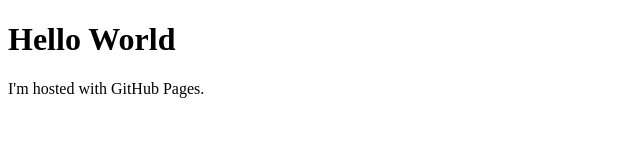
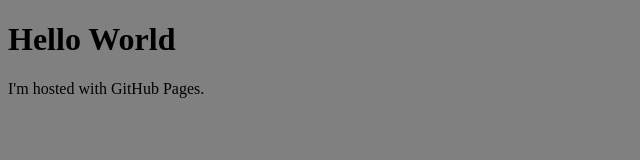
Before and after one commit to DumpleDorf/DumpleDorf.github.io, a plain HTML site: page index.html in a window 1280 px wide. Shown: the whole page, without its empty margins (0-640 px from the left). Drawn offline with Linux system fonts and the light colour scheme.

Commit message:
updated index and css

```diff
--- /dev/null
+++ b/assets/css/main.css
@@ -0,0 +1,3 @@
+body {
+    background-color: #808080;
+}
--- a/index.html
+++ b/index.html
@@ -1,7 +1,8 @@
 <!DOCTYPE html>
 <html>
-<body>
-<h1>Hello World</h1>
-<p>I'm hosted with GitHub Pages.</p>
-</body>
+    <link href="assets/css/main.css" rel="stylesheet">
+    <body>
+        <h1>Hello World</h1>
+        <p>I'm hosted with GitHub Pages.</p>
+    </body>
 </html>
```
Also changed, not shown: pages/about.html (added).
